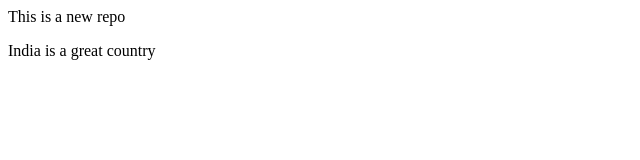
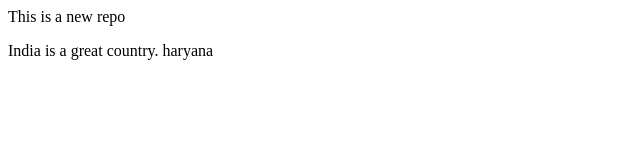
Before and after one commit to maheshdhiman/LocalRepo, a plain HTML site: page index.html in a window 1280 px wide. Shown: the full height of the page, 0-640 px from the left. Drawn offline with Linux system fonts and the light colour scheme.

Commit message:
Add new data

```diff
--- a/index.html
+++ b/index.html
@@ -1,2 +1,2 @@
 <p>This is a new repo</p>
-<p>India is a great country</p>
+<p>India is a great country. haryana</p>
```
